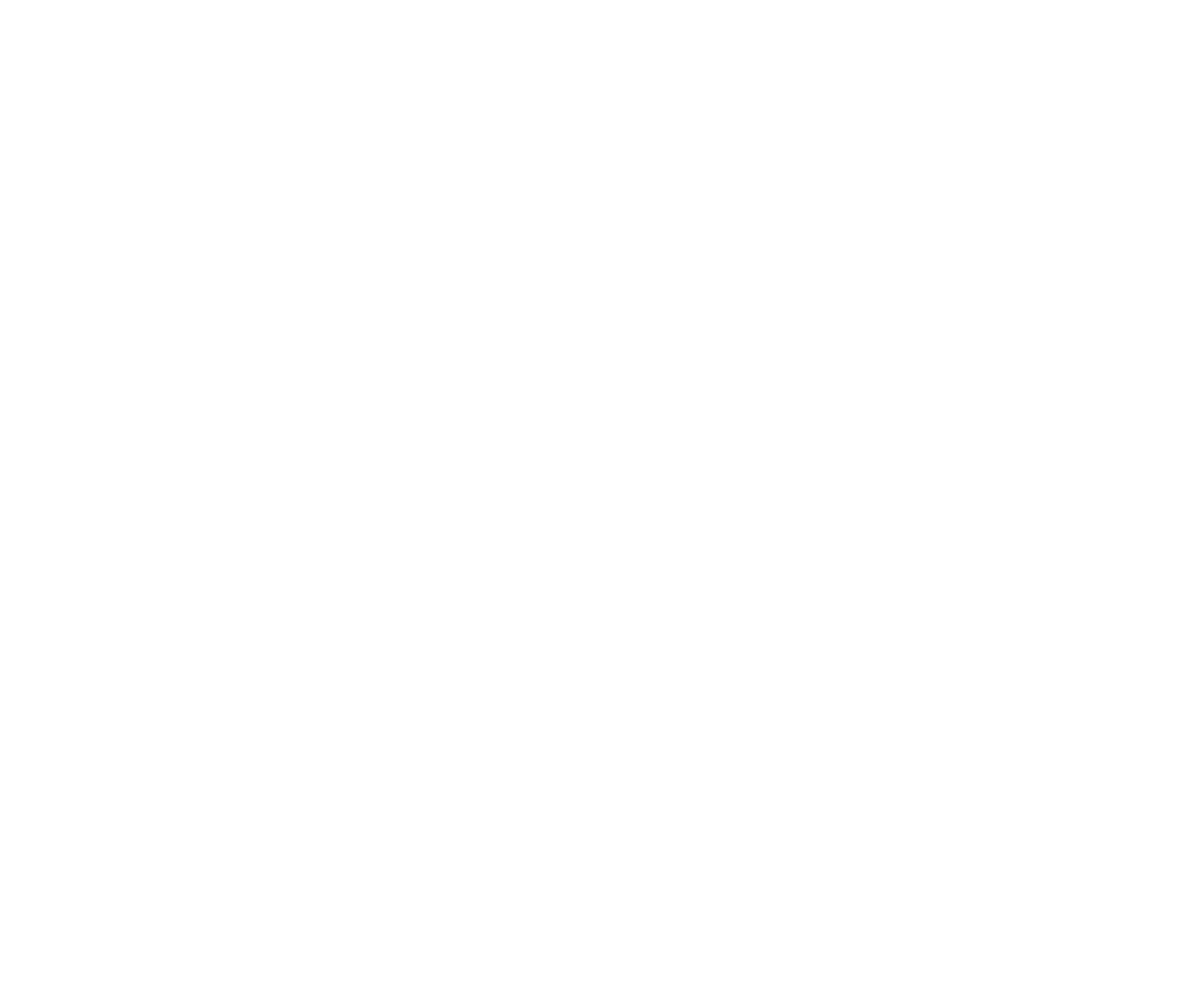
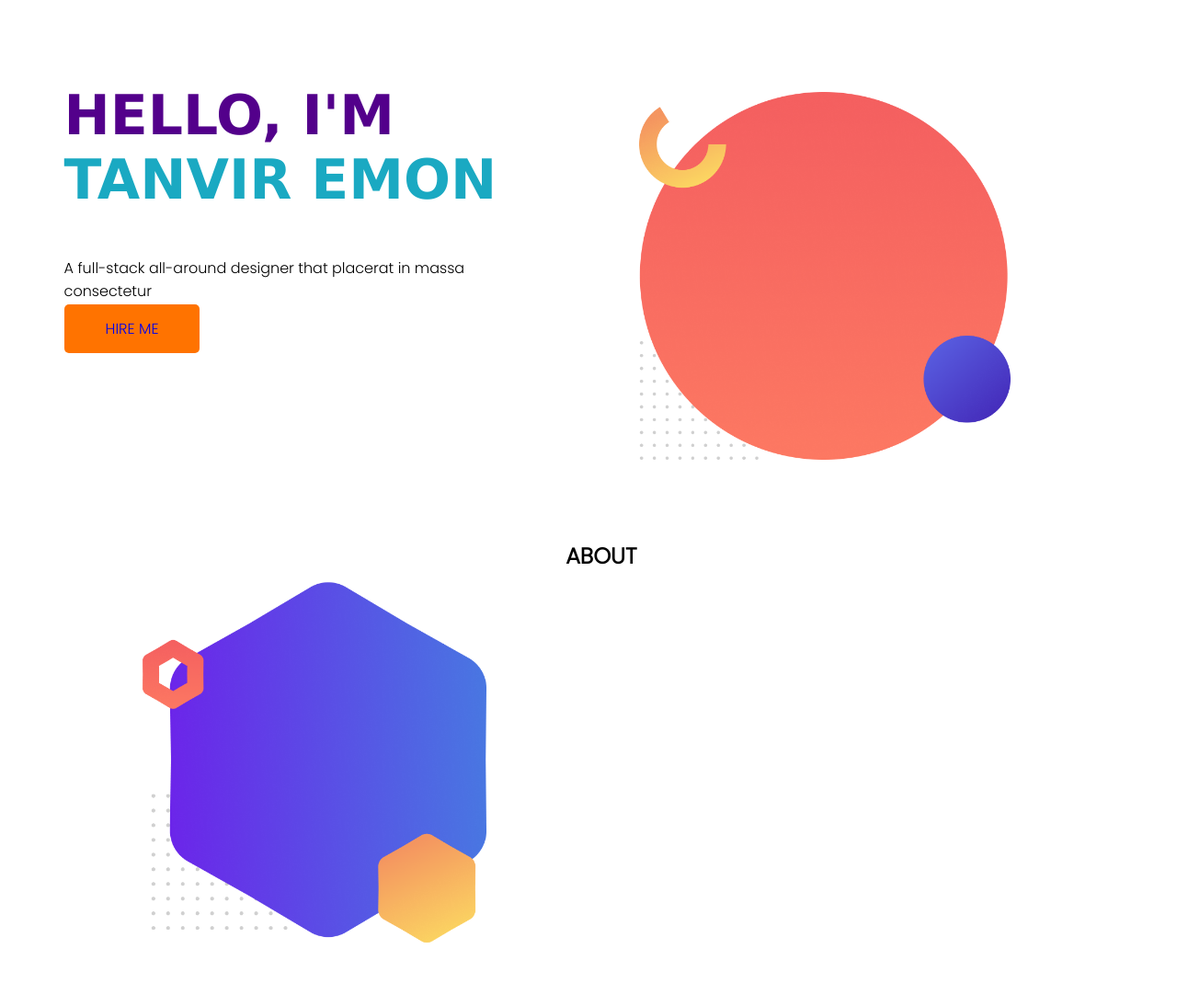
Before and after one commit to CodeOfTHE/My-first-portfolio-website, a plain HTML site: page index.html in a window 1280 px wide. Shown: the whole page at 92% size. Before the commit the page ends 800 px from the top, so only its background shows below. Drawn offline with Linux system fonts and the light colour scheme.

Commit message:
second commit

```diff
--- a/index.html
+++ b/index.html
@@ -4,8 +4,32 @@
     <meta charset="UTF-8">
     <meta name="viewport" content="width=device-width, initial-scale=1.0">
     <title>My first Web portfolio</title>
+    <link rel="preconnect" href="https://fonts.gstatic.com">
+<link href="https://fonts.googleapis.com/css2?family=Poppins:wght@300&display=swap" rel="stylesheet">
+    <link rel="stylesheet" href="style.css">
 </head>
 <body>
+     <section>
+        <div class="half-width">
+            <h1 id="greeting-id">HELLO, I'M</h1>
+            <h1 id="name-id">TANVIR EMON</h1>
+            <p>A full-stack all-around designer that placerat in massa consectetur</p>
+            <a class="hire-link" target="-blank" href="https://www.facebook.com/abdullah.riyad.1042">HIRE ME</a>
+        </div>
+        <div class="half-width">
+            <img src="first image.png">
+        </div>
+     </section>
+     <section>
+         <div class="half-width">
+             <img src="second image.png">
+         </div>
+         <div class="half-width">
+             <h1>ABOUT</h1>
+         </div>
+     </section>
+
+
 
 </body>
 </html>
--- /dev/null
+++ b/style.css
@@ -0,0 +1,37 @@
+body{
+    font-family: 'Poppins', sans-serif;
+    margin: 40px 20px;
+}
+#greeting-id{
+    font-size: 60px;
+    font-family: Verdana, Geneva, Tahoma, sans-serif;
+    color: rgb(83, 0, 139);
+    height: 20px;
+
+}
+#name-id{
+    font-size: 60px;
+    font-family: Verdana, Geneva, Tahoma, sans-serif;
+    color: rgb(26, 169, 194);
+}
+img{
+    height:400px;
+    padding: 60px 80px;
+
+
+}
+.half-width{
+    width:40%;
+    float: left;
+    margin-left:2%;
+    padding-left: 2%;
+}
+.hire-link{
+    text-decoration: none;
+    background-color: rgb(255, 115, 0);
+    padding: 15px 45px;
+    border-radius: 5px;
+
+
+
+}
```
Also changed, not shown: first image.png (added), second image.png (added).
